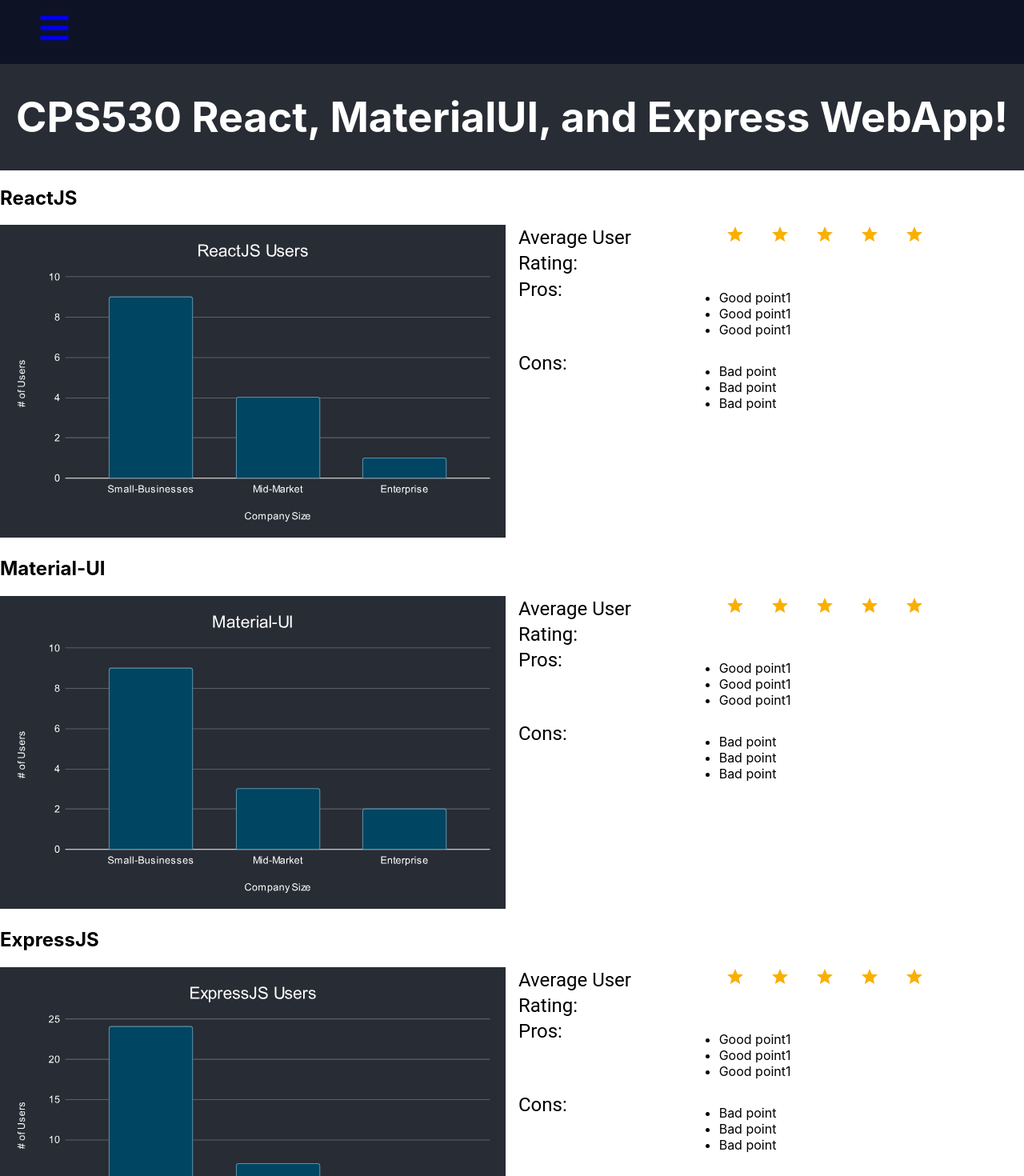
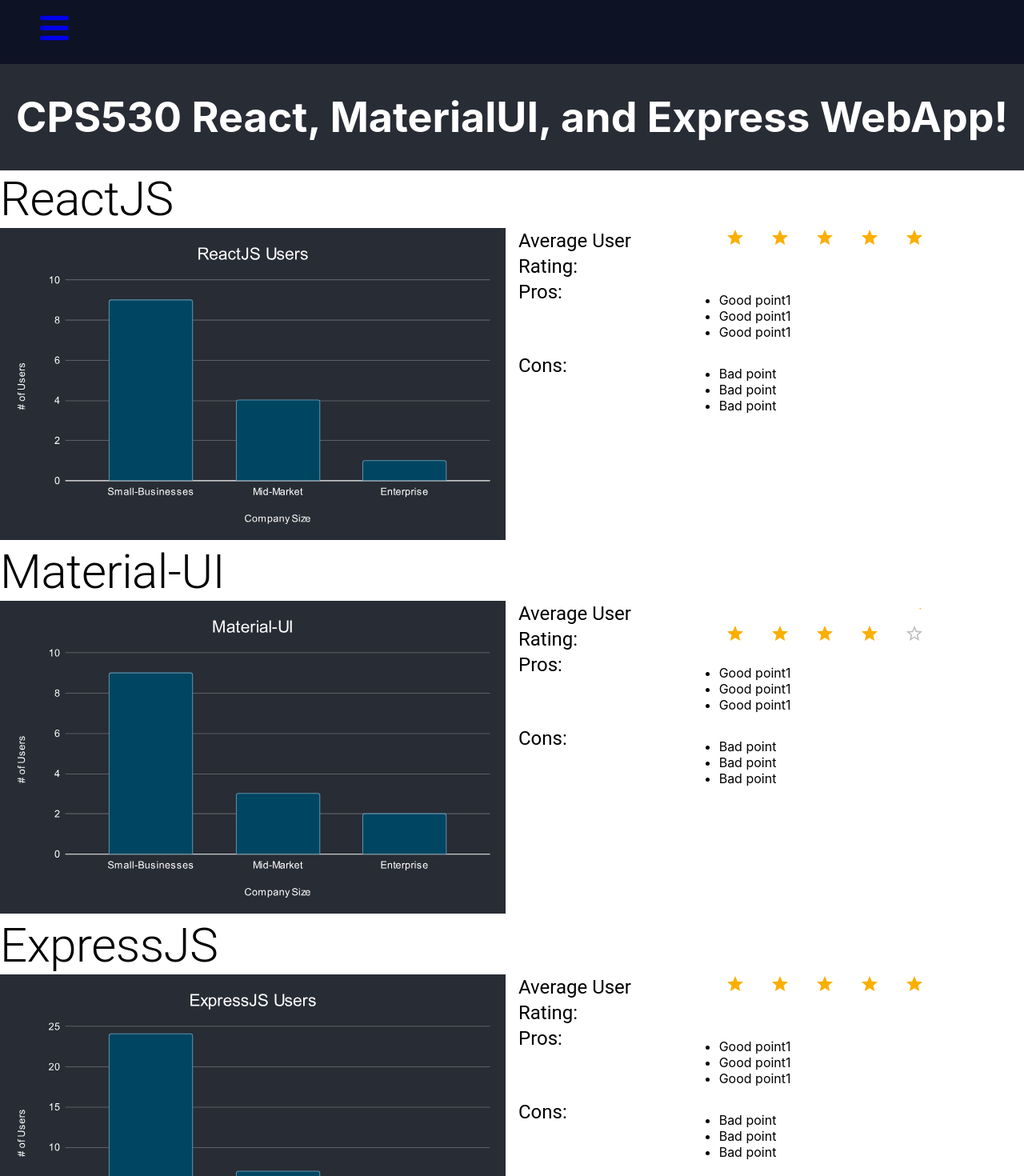
Before and after one commit to HazafaTan/cps530webapp, a React (Create React App) app in the folder client/: page / in a window 1280 px wide. Shown: the top 1470 px of the page at 80% size. Built offline with nearby package versions, Linux system fonts and the light colour scheme.

Commit message:
Changed subheadings

```diff
--- a/client/src/pages/Page1.js
+++ b/client/src/pages/Page1.js
@@ -6,6 +6,9 @@ import Typography from '@mui/material/Typography';
 import ExpressJSgrph from './../ExpressJS-Users.svg';
 import ReactJSgrph from './../ReactJS-Users.svg';
 import MaterialUIgrph from './../Material-UI-Users.svg';
+import mui from  './../MUI.png'
+import logo from './../logo.svg';
+import express from './../express.png';
 import theme from "../theme";
 import { Container } from "@mui/material";
 import { Grid} from "@mui/material";
@@ -23,13 +26,12 @@ function Page1() {
       </header>
 
     <div>
-      <h2>ReactJS</h2>
+    <Typography variant="h2">ReactJS</Typography>
 
-    <Box sx={{flexGrow:0.5}}>
     <Grid container spacing={2} style={{minWidth:"1200px"}}>
 
       <Grid item sm={6}>
-        <img src={ReactJSgrph} className="React-graph" alt="graph" style={{width:"100%",height:"auto",minWidth:"200px"}}/>
+        <img src={ReactJSgrph} className="React-graph" alt="graph" style={{width:"100%",height:"auto",minWidth:"200px", maxWidth:"md"}}/>
       </Grid>
       <Grid item sm={6}>
         <Grid container>
@@ -71,11 +73,10 @@ function Page1() {
       </Grid>
 
     </Grid>
-    </Box>
     </div>
 
     <div>
-      <h2>Material-UI</h2>
+      <Typography variant="h2">Material-UI</Typography>
       <Box sx={{flexGrow:0.5}}>
     <Grid container spacing={2} style={{minWidth:"1200px"}}>
 
@@ -89,7 +90,7 @@ function Page1() {
         </Grid>
 
         <Grid item sm={8}>
-          <Rating defaultValue={5} readOnly size="medium"/>
+          <Rating defaultValue={4.5} precision={0.5} readOnly size="medium"/>
         </Grid>
         </Grid>
         <Grid container>
@@ -126,7 +127,7 @@ function Page1() {
     </div>
 
     <div>
-      <h2>ExpressJS</h2>
+      <Typography variant="h2">ExpressJS</Typography>
       <Box sx={{flexGrow:0.5}}>
     <Grid container spacing={2} style={{minWidth:"1200px"}}>
 
```
